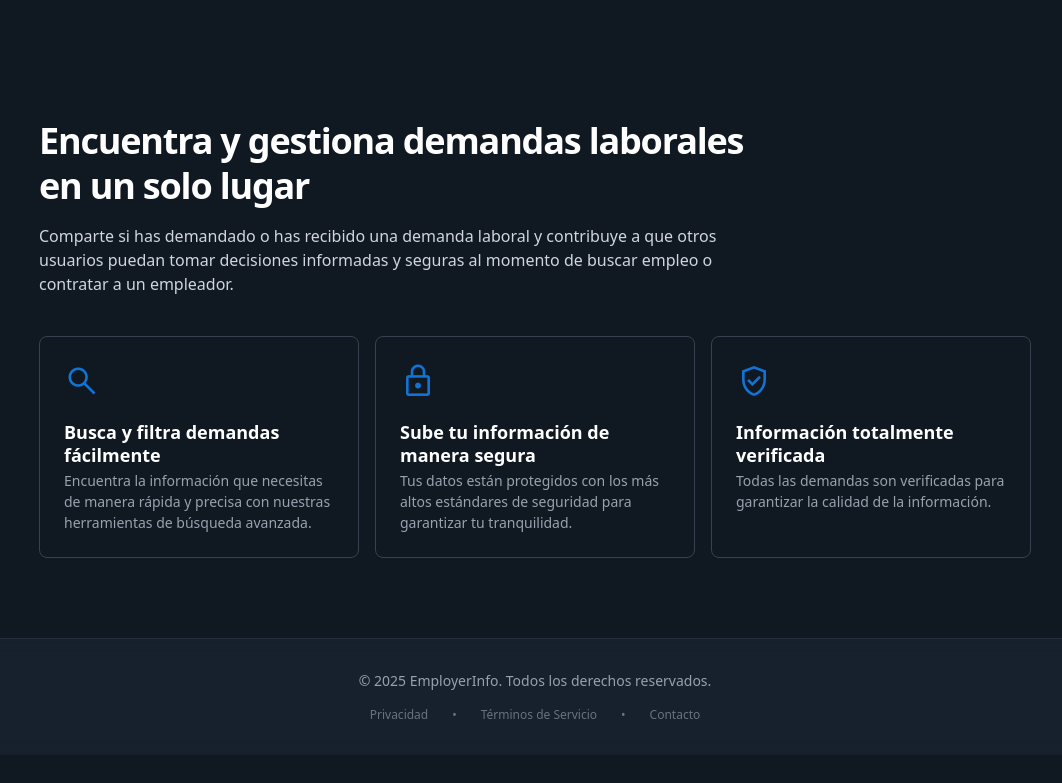
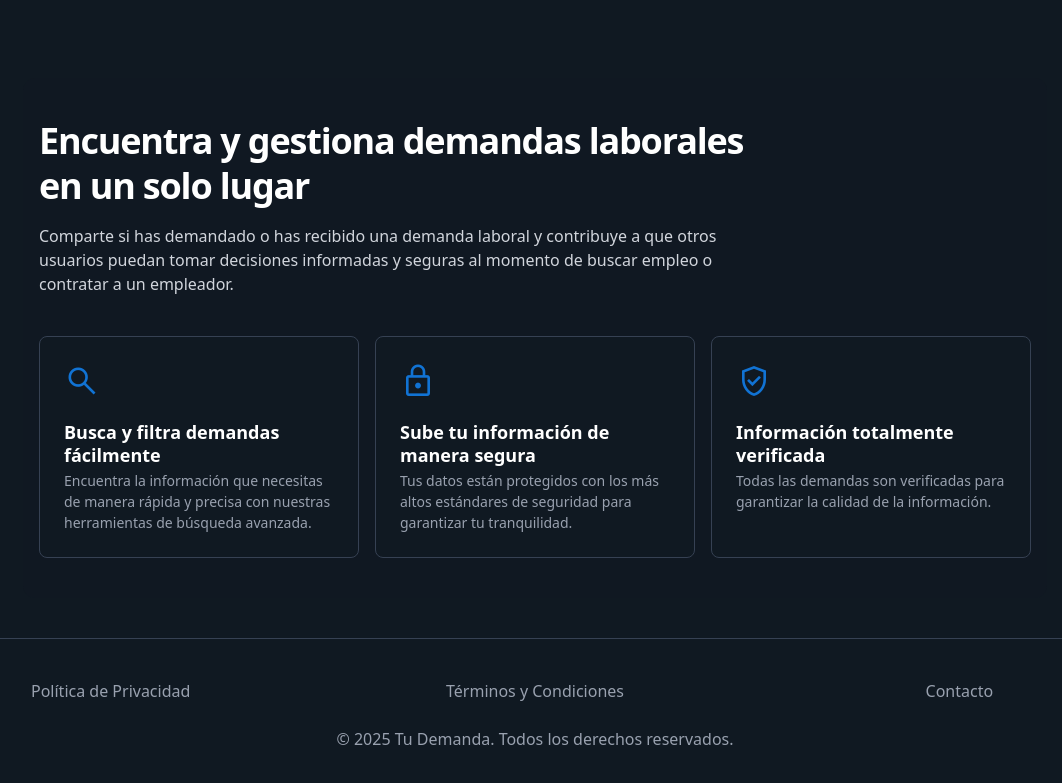
Before and after one commit to SantJojoa/empleoyer-info, a React (Vite) app in the folder frontend/: page / in a window 1280 px wide. Shown: the part 429-1212 px from the top of the page, without its empty margins (105-1167 px from the left). Before the commit the page ends 1184 px from the top, so only its background shows below. Built offline with nearby package versions, Linux system fonts and the light colour scheme.

Commit message:
style: -Improve footer styles

```diff
--- a/frontend/src/components/Footer.tsx
+++ b/frontend/src/components/Footer.tsx
@@ -1,18 +1,18 @@
+import { Link } from "react-router-dom"
 export default function Footer() {
     return (
-        <footer className="text-center py-8 border-t border-gray-700/50 bg-gray-800/50 backdrop-blur-sm">
-            <div className="max-w-6xl mx-auto px-6">
-                <p className="text-gray-400 text-sm">
-                    © {new Date().getFullYear()} EmployerInfo. Todos los derechos reservados.
-                </p>
-                <div className="mt-4 flex justify-center space-x-6 text-xs text-gray-500">
-                    <span>Privacidad</span>
-                    <span>•</span>
-                    <span>Términos de Servicio</span>
-                    <span>•</span>
-                    <span>Contacto</span>
-                </div>
+        <footer className="flex flex-col gap-6 px-5 py-10 text-center @container border-t border-solid border-t-gray-700">
+            <div className="flex flex-wrap items-center justify-center gap-6 @[480px]:flex-row @[480px]:justify-around">
+                <Link className="text-gray-400 text-base font-normal leading-normal min-w-40" to="/privacy-policy">Política de Privacidad</Link>
+                <Link className="text-gray-400 text-base font-normal leading-normal min-w-40" to="/terms">Términos y Condiciones</Link>
+                <Link className="text-gray-400 text-base font-normal leading-normal min-w-40" to="/contact">Contacto</Link>
             </div>
+
+
+            <p className="text-gray-400 text-base font-normal leading-normal"> &copy; 2025 Tu Demanda. Todos los derechos reservados.</p>
+
+
+
         </footer>
     )
 }
```
